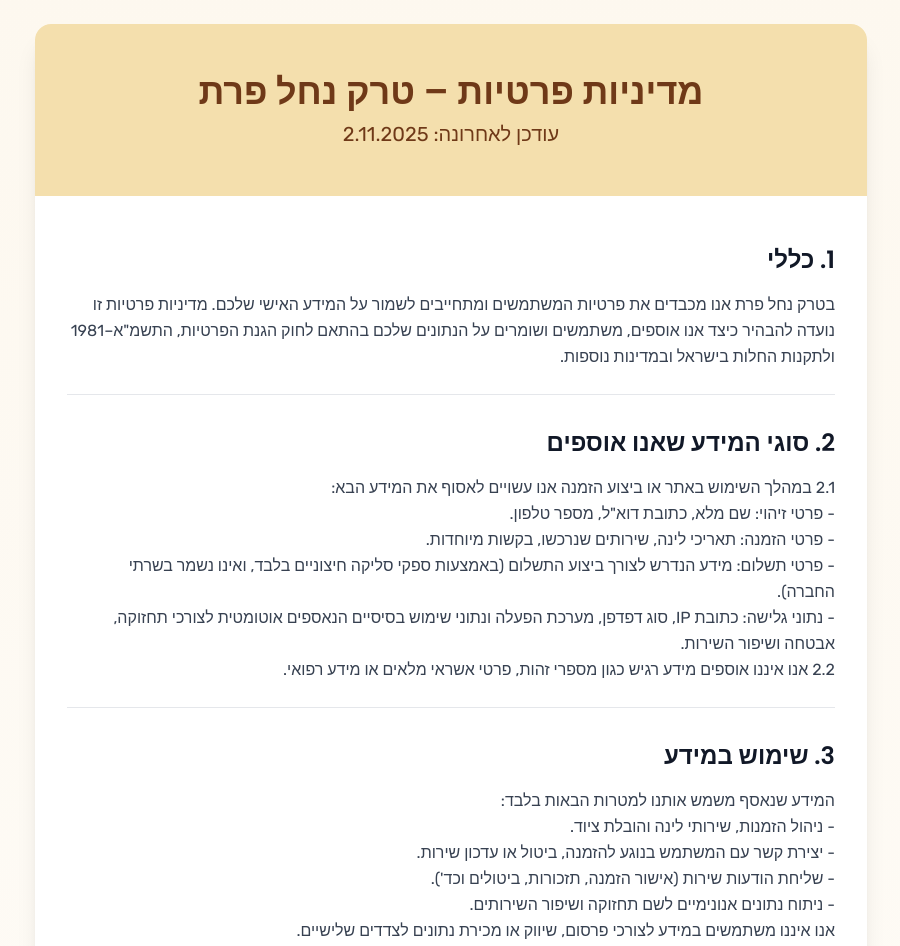
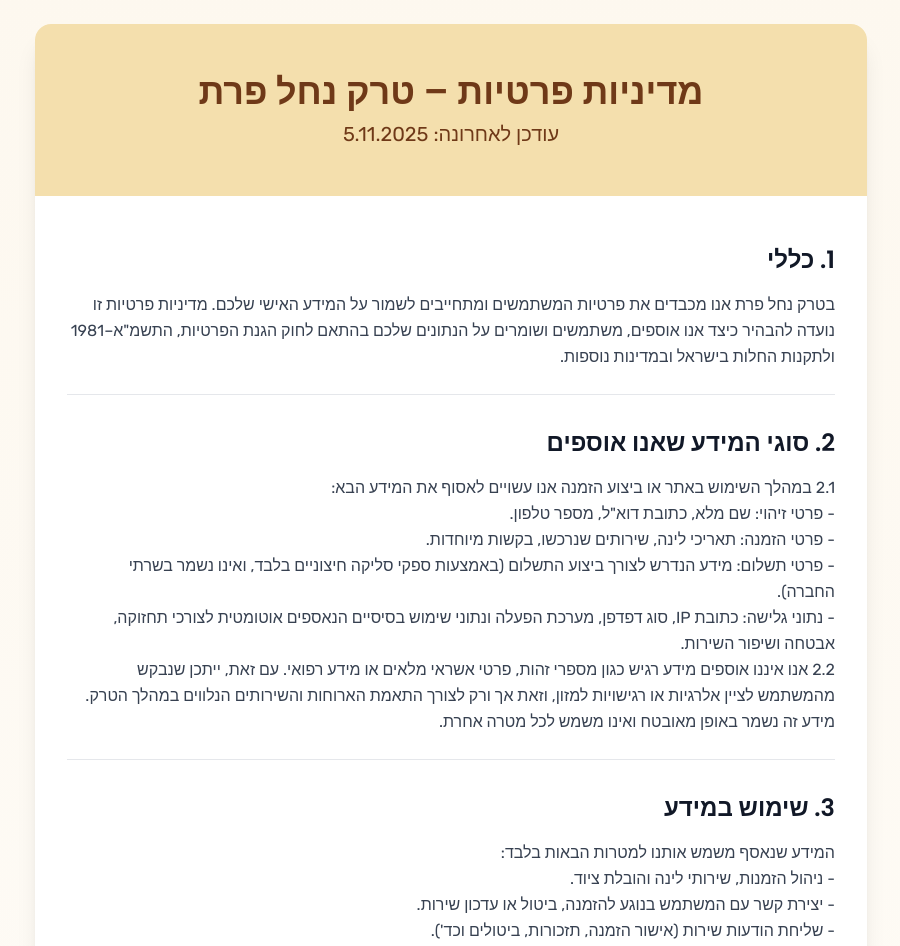
Before and after one commit to ilays1998/nahalprat-trek, a React (Vite) app in the folder frontend/: page /privacy in a window 1280 px wide. Shown: the part 120-1066 px from the top of the page, without its empty margins (189-1089 px from the left). Built offline with nearby package versions, Linux system fonts and the light colour scheme; no server answers.

Commit message:
making privacy, terms, accessibility date updated hardcoded and updating privacy terms

```diff
--- a/frontend/src/pages/accessibility.js
+++ b/frontend/src/pages/accessibility.js
@@ -137,7 +137,7 @@ The site fully conforms to these standards.`
               {pageContent.title}
             </h1>
             <p className="text-xl text-desert-900 text-center mt-2">
-              {pageContent.lastUpdate} {new Date().toLocaleDateString(language === 'he' ? 'he-IL' : 'en-US')}
+              {pageContent.lastUpdate} {language === 'he' ? '5.11.2025' : 'November 5, 2025'}
             </p>
           </div>
 
--- a/frontend/src/pages/privacy.js
+++ b/frontend/src/pages/privacy.js
@@ -21,7 +21,7 @@ export default function Privacy() {
 - פרטי הזמנה: תאריכי לינה, שירותים שנרכשו, בקשות מיוחדות.
 - פרטי תשלום: מידע הנדרש לצורך ביצוע התשלום (באמצעות ספקי סליקה חיצוניים בלבד, ואינו נשמר בשרתי החברה).
 - נתוני גלישה: כתובת IP, סוג דפדפן, מערכת הפעלה ונתוני שימוש בסיסיים הנאספים אוטומטית לצורכי תחזוקה, אבטחה ושיפור השירות.
-2.2 אנו איננו אוספים מידע רגיש כגון מספרי זהות, פרטי אשראי מלאים או מידע רפואי.`
+2.2 אנו איננו אוספים מידע רגיש כגון מספרי זהות, פרטי אשראי מלאים או מידע רפואי. עם זאת, ייתכן שנבקש מהמשתמש לציין אלרגיות או רגישויות למזון, וזאת אך ורק לצורך התאמת הארוחות והשירותים הנלווים במהלך הטרק. מידע זה נשמר באופן מאובטח ואינו משמש לכל מטרה אחרת.`
         },
         {
           title: "3. שימוש במידע",
@@ -29,6 +29,7 @@ export default function Privacy() {
 - ניהול הזמנות, שירותי לינה והובלת ציוד.
 - יצירת קשר עם המשתמש בנוגע להזמנה, ביטול או עדכון שירות.
 - שליחת הודעות שירות (אישור הזמנה, תזכורות, ביטולים וכד').
+- התאמת הארוחות והשירותים הנלווים בהתאם לרגישויות או אלרגיות שדווחו.
 - ניתוח נתונים אנונימיים לשם תחזוקה ושיפור השירותים.
 אנו איננו משתמשים במידע לצורכי פרסום, שיווק או מכירת נתונים לצדדים שלישיים.`
         },
@@ -105,7 +106,7 @@ export default function Privacy() {
 - Booking information: dates, services purchased, preferences.
 - Payment information: processed securely via third-party providers and not stored on our servers.
 - Technical data: IP address, browser type, session identifiers – used solely for maintenance and security.
-We do not collect sensitive data such as ID numbers or full credit card details.`
+We do not collect sensitive data such as ID numbers or full credit card details. However, we may request information about food allergies or sensitivities solely for the purpose of adapting meals and related services during the trek. This information is stored securely and is not used for any other purpose.`
         },
         {
           title: "3. How We Use Your Information",
@@ -113,6 +114,7 @@ We do not collect sensitive data such as ID numbers or full credit card details.
 - Managing bookings and accommodation services.
 - Communicating with you about confirmations, changes, or cancellations.
 - Sending operational (non-marketing) notifications.
+- Adapting meals and related services according to reported allergies or sensitivities.
 - Improving website stability and user experience.
 We do not use your data for marketing, advertising, or data resale.`
         },
@@ -190,7 +192,7 @@ We are committed to transparency, data protection, and respect for your privacy.
             </h1>
             <p className="text-xl text-desert-900 text-center mt-2">
               {pageContent.lastUpdate}{" "}
-              {new Date().toLocaleDateString(language === "he" ? "he-IL" : "en-US")}
+              {language === "he" ? "5.11.2025" : "November 5, 2025"}
             </p>
           </div>
 
--- a/frontend/src/pages/terms.js
+++ b/frontend/src/pages/terms.js
@@ -325,7 +325,7 @@ Phone / WhatsApp: ${phone}`
               {pageContent.title}
             </h1>
             <p className="text-xl text-desert-900 text-center mt-2">
-              {pageContent.lastUpdate} {new Date().toLocaleDateString(language === 'he' ? 'he-IL' : 'en-US')}
+              {pageContent.lastUpdate} {language === 'he' ? '5.11.2025' : 'November 5, 2025'}
             </p>
           </div>
 
```
